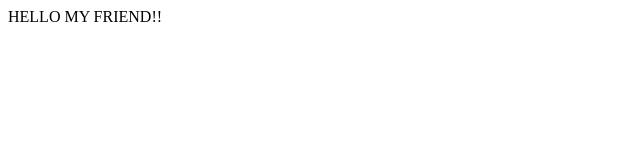
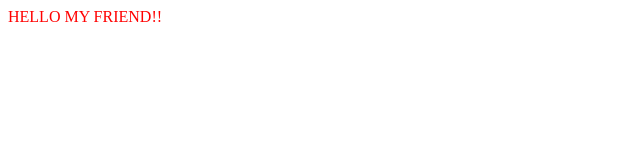
Before and after one commit to martinmoscovich/gh_test, a website: page src/index.html in a window 1280 px wide. Shown: the whole page, without its empty margins (0-640 px from the left). Drawn offline with Linux system fonts and the light colour scheme.

Commit message:
added color

```diff
--- a/src/index.html
+++ b/src/index.html
@@ -1,5 +1,5 @@
 <html>
   <body>
-    <p>HELLO MY FRIEND!!</p>
+    <p style="color: red">HELLO MY FRIEND!!</p>
   </body>
 </html>
```
